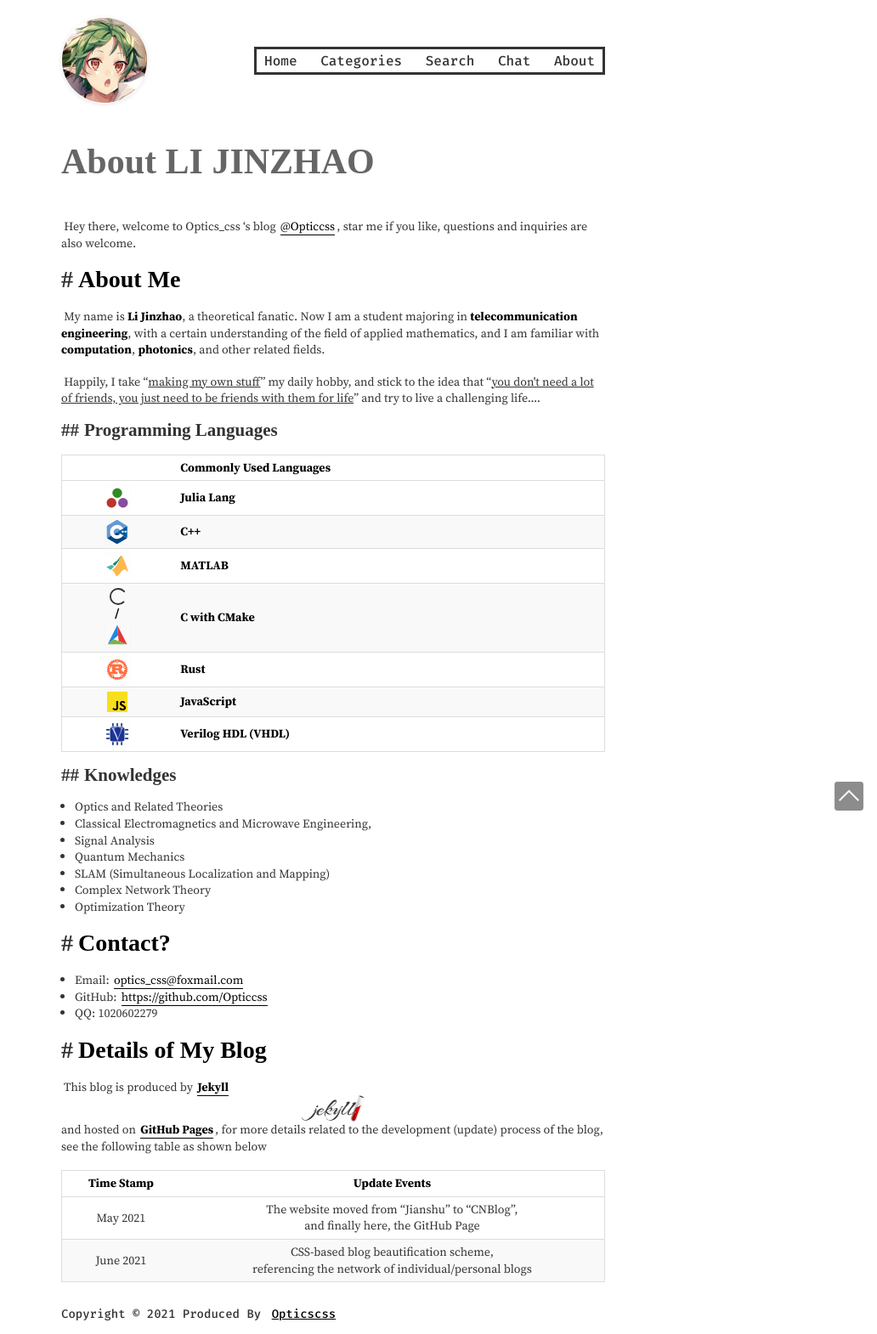
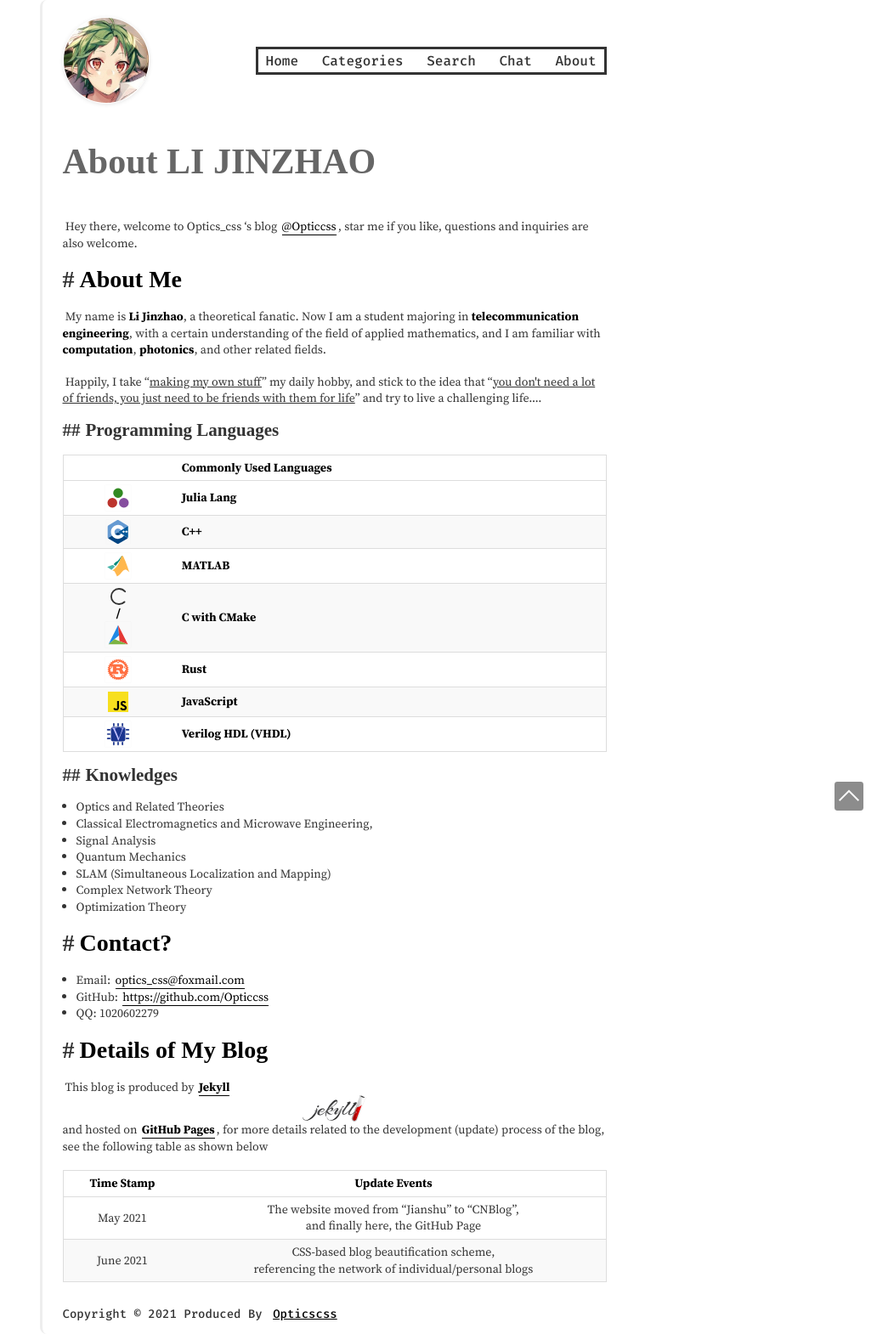
Before and after one commit to Opticcss/Opticcss.github.io, a Jekyll site: the page built from pages/about.md, in a window 1280 px wide. Shown: the whole page at 85% size, without its empty margins (248-1280 px from the left). Built offline with Jekyll 4.4.1, drawn with Linux system fonts in a browser that asks for light colours; some web fonts are replaced.

Commit message:
Update post.css

```diff
--- a/static/css/post.css
+++ b/static/css/post.css
@@ -1,5 +1,10 @@
 body {
-  width: 50%
+  width: 50%;
+  background-size: cover;
+  padding-left: 1.5em;
+  padding-right: 1.5em;
+  border-left: outset;
+  border-radius: .5em .5em .5em .5em;
 }
 .page-post {
   font-size: 14px;
```
